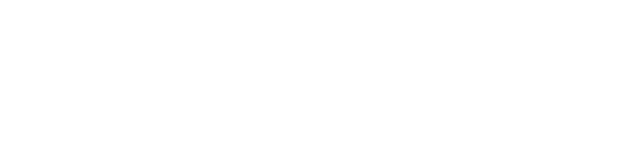
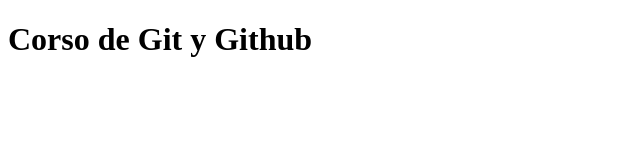
Before and after one commit to clasesucatmarlon/cursoGitGithub, a plain HTML site: page index.html in a window 1280 px wide. Shown: the whole page, without its empty margins (0-640 px from the left). Drawn offline with Linux system fonts and the light colour scheme.

Commit message:
Se agrego el titulo principal de la pagina

```diff
--- a/index.html
+++ b/index.html
@@ -7,6 +7,6 @@
   <title>Curso de GIT</title>
 </head>
 <body>
-
+  <h1>Corso de Git y Github</h1>
 </body>
 </html>
```
